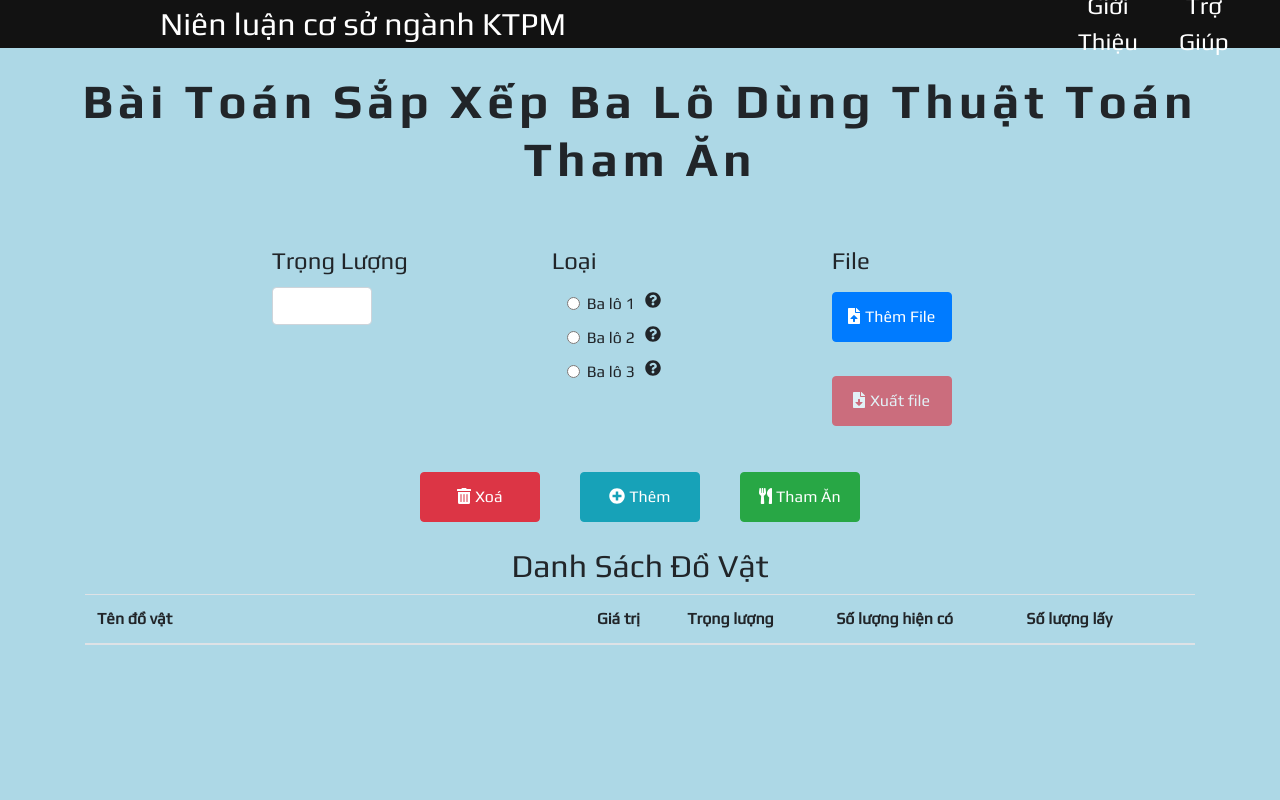
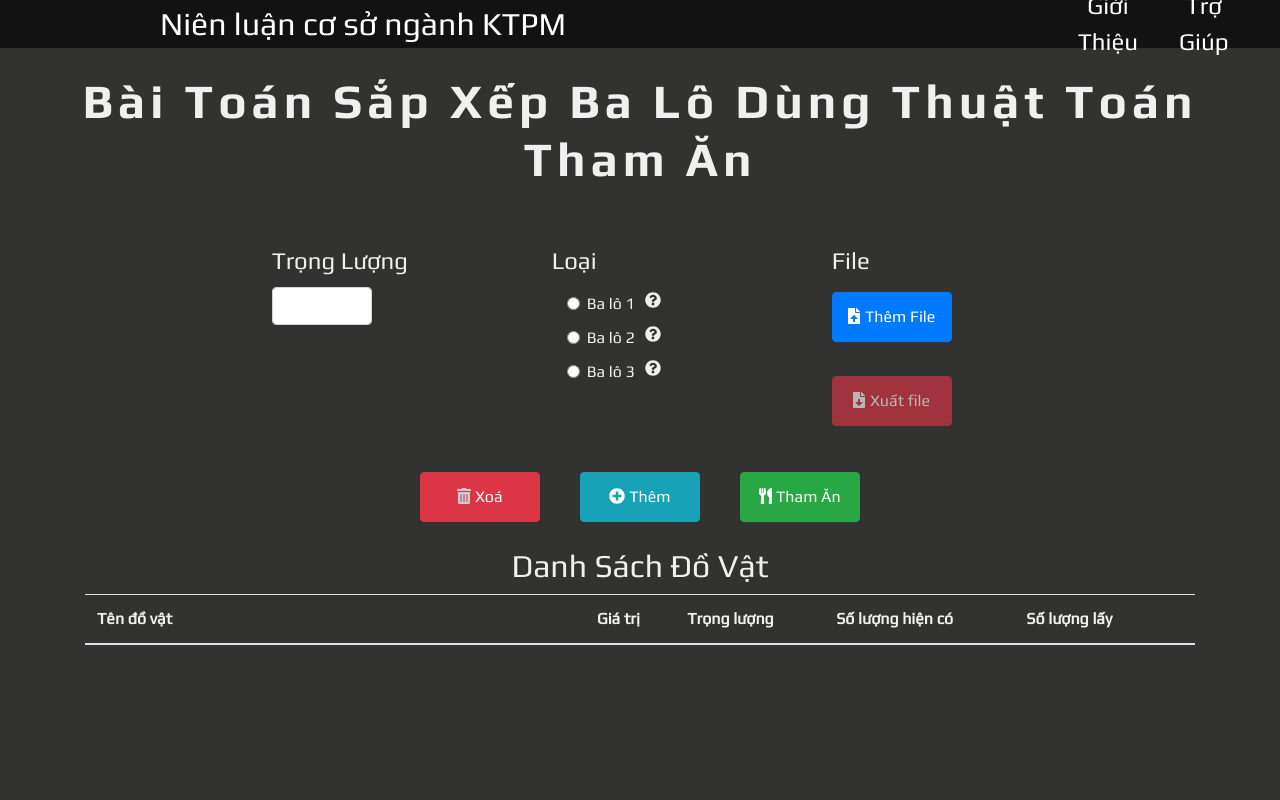
Before and after one commit to superden125/greedybag.sd, a React (Create React App) app: page / in a window 1280 px wide. Shown: the top 800 px of the page. Built offline with nearby package versions, Linux system fonts and the light colour scheme.

Commit message:
update background

```diff
--- a/src/components/Items/TableItem.js
+++ b/src/components/Items/TableItem.js
@@ -326,7 +326,7 @@ function TableItem(props) {
         />
         <h2 className="text-center sd-fade-up-down">Danh Sách Đồ Vật</h2>
 
-        <Table striped className="table-hover sd-fade-up-down">
+        <Table striped className="table-hover sd-fade-up-down sd-table">
           <thead>
             <tr>
               <th style={{ width: "500px" }}>Tên đồ vật</th>
--- a/src/index.css
+++ b/src/index.css
@@ -20,8 +20,9 @@
 }
 
 body {
-  background: lightblue;
+  background: #323230;
   font-family: Play-Regular, Arial, Helvetica, sans-serif;
+  color: #f0f0f0;
 }
 
 .myForm {
@@ -178,6 +179,19 @@ body {
   min-height: 80vh;
 }
 
+.sd-table th,
+td {
+  color: #f0f0f0;
+}
+
+.fa-trash-alt {
+  color: #cacfd2;
+}
+
+.modal-content {
+  background: #303032;
+}
+
 footer {
   padding: 1rem 0;
   background-color: #121212;
```
Also changed, not shown: 8 other files (tests, documents, lock files or other folders).
